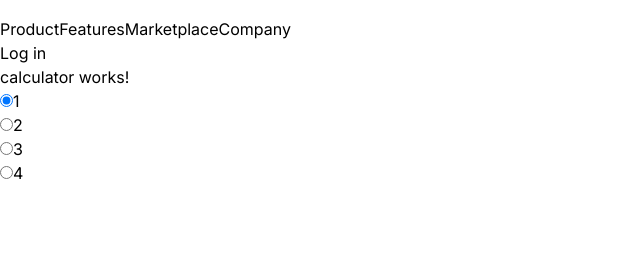
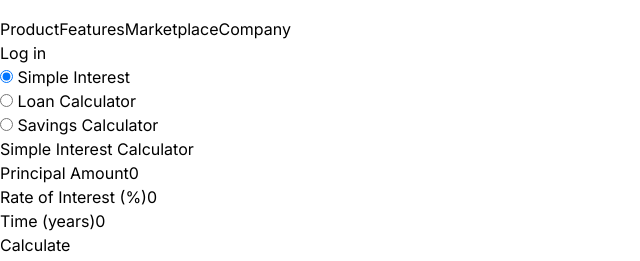
Before and after one commit to harry427903/angular-project, an Angular app: page /calculator in a window 1280 px wide. Shown: the part 726-987 px from the top of the page, without its empty margins (0-640 px from the left). Before the commit the page ends 911 px from the top, so only its background shows below. Built offline with nearby package versions, Linux system fonts and the light colour scheme; a web font is replaced by a local one.

Commit message:
changes made

```diff
--- a/src/app/app.module.ts
+++ b/src/app/app.module.ts
@@ -9,6 +9,8 @@ import { AboutComponent } from './about/about.component';
 import { CalculatorComponent } from './calculator/calculator.component';
 import { FeaturesComponent } from './features/features.component';
 import { LowerpartComponent } from './lowerpart/lowerpart.component';
+import { FormsModule } from '@angular/forms';
+
 import { FooterComponent } from './footer/footer.component';
 import { FaqComponent } from './faq/faq.component';
 
@@ -26,7 +28,8 @@ import { FaqComponent } from './faq/faq.component';
   ],
   imports: [
     BrowserModule,
-    AppRoutingModule
+    AppRoutingModule,
+    FormsModule,
   ],
   providers: [],
   bootstrap: [AppComponent]
--- a/src/app/calculator/calculator.component.html
+++ b/src/app/calculator/calculator.component.html
@@ -1,25 +1,192 @@
-<p>calculator works!</p>
-<!-- component -->
-<main class="grid min-h-screen w-full place-items-center">
-    <div class="grid w-[40rem] grid-cols-4 gap-2 rounded-xl bg-gray-200 p-2">
-        <div>
-            <input type="radio" name="option" id="1" value="1" class="peer hidden" checked />
-            <label for="1" class="block cursor-pointer select-none rounded-xl p-2 text-center peer-checked:bg-blue-500 peer-checked:font-bold peer-checked:text-white">1</label>
+<main class="grid min-h-screen w-full justify-center">
+
+  <div
+    class="grid w-[40rem] grid-cols-3 gap-2 h-[3.5rem] rounded-xl bg-gray-200 p-2"
+  >
+    <div *ngFor="let option of calculatorOptions" class="text-center">
+      <input
+        type="radio"
+        name="option"
+        [id]="option.value"
+        [(ngModel)]="selectedCalculator"
+        [value]="option.value"
+        class="peer hidden"
+      />
+      <label
+        [for]="option.value"
+        class="block cursor-pointer select-none rounded-xl p-2 text-center peer-checked:bg-blue-500 peer-checked:font-bold peer-checked:text-white"
+      >
+        {{ option.label }}
+      </label>
+    </div>
+  </div>
+
+  <div
+    class="calculator-panel mt-2"
+    *ngIf="selectedCalculator === 'simple-interest'"
+  >
+    <!-- Simple Interest Calculator -->
+
+    <div class="container">
+      <div class="calculator-panel">
+        <div *ngIf="selectedCalculator === 'simple-interest'" class="mt-4">
+          <h3 class="text-3xl font-semibold text-center mb-4">
+            Simple Interest Calculator
+          </h3>
+          <div class="mb-4">
+            <label for="principal" class="text-lg font-medium block mb-2"
+              >Principal Amount</label
+            >
+            <input
+              type="number"
+              id="principal"
+              [(ngModel)]="principal"
+              class="input-field"
+            />
+          </div>
+          <div class="mb-4">
+            <label for="rate" class="text-lg font-medium block mb-2"
+              >Rate of Interest (%)</label
+            >
+            <input
+              type="number"
+              id="rate"
+              [(ngModel)]="rate"
+              class="input-field"
+            />
+          </div>
+          <div class="mb-4">
+            <label for="time" class="text-lg font-medium block mb-2"
+              >Time (years)</label
+            >
+            <input
+              type="number"
+              id="time"
+              [(ngModel)]="time"
+              class="input-field"
+            />
+          </div>
+          <button
+            class="bg-blue-500 hover:bg-blue-600 text-white font-medium py-2 px-4 rounded-md"
+            (click)="calculateSimpleInterest()"
+          >
+            Calculate
+          </button>
+          <div class="mt-4 text-2xl font-semibold">
+            Simple Interest: {{ simpleInterestResult }}
+          </div>
+        </div>
+      </div>
+    </div>
+  </div>
+
+  <div class="calculator-panel mt-4" *ngIf="selectedCalculator === 'loan'">
+    <!-- Loan Calculator -->
+    <h3 class="text-center">Loan Calculator</h3>
+
+    <div class="flex justify-center items-center h-screen">
+      <div class="bg-white rounded-lg shadow-lg p-10 w-96">
+        <h3 class="text-center text-2xl font-bold">Loan Calculator</h3>
+
+        <div class="flex flex-col gap-4 mt-4">
+          <div class="flex flex-row gap-4">
+            <label for="loanAmount" class="font-medium">Loan Amount</label>
+            <input
+              type="number"
+              id="loanAmount"
+              [(ngModel)]="loanAmount"
+              class="border border-gray-300 rounded-md px-2 py-1"
+            />
+          </div>
+
+          <div class="flex flex-row gap-4">
+            <label for="loanInterestRate" class="font-medium"
+              >Interest Rate (%)</label
+            >
+            <input
+              type="number"
+              id="loanInterestRate"
+              [(ngModel)]="loanInterestRate"
+              class="border border-gray-300 rounded-md px-2 py-1"
+            />
+          </div>
+
+          <div class="flex flex-row gap-4">
+            <label for="loanTerm" class="font-medium">Loan Term (years)</label>
+            <input
+              type="number"
+              id="loanTerm"
+              [(ngModel)]="loanTerm"
+              class="border border-gray-300 rounded-md px-2 py-1"
+            />
+          </div>
         </div>
 
-        <div>
-            <input type="radio" name="option" id="2" value="2" class="peer hidden" />
-            <label for="2" class="block cursor-pointer select-none rounded-xl p-2 text-center peer-checked:bg-blue-500 peer-checked:font-bold peer-checked:text-white">2</label>
+        <button
+          class="bg-blue-500 hover:bg-blue-700 text-white font-bold py-2 px-4 rounded-md mt-4"
+          (click)="calculateLoan()"
+        >
+          Calculate
+        </button>
+
+        <h4 class="text-center mt-4 text-lg font-medium">
+          Total Loan Amount: {{ loanAmountResult }}
+        </h4>
+      </div>
+    </div>
+  </div>
+
+  <div class="calculator-panel mt-4" *ngIf="selectedCalculator === 'savings'">
+    <!-- Savings Calculator -->
+    <h3 class="text-center">Savings Calculator</h3>
+
+    <div class="flex justify-center items-center h-screen">
+      <div class="bg-white rounded-lg shadow-lg p-10 w-96">
+        <h3 class="text-center text-2xl font-bold">Savings Calculator</h3>
+
+        <div class="flex flex-col gap-4 mt-4">
+          <div class="flex flex-row gap-4">
+            <label for="salary" class="font-medium">Salary</label>
+            <input
+              type="number"
+              id="salary"
+              [(ngModel)]="salary"
+              class="border border-gray-300 rounded-md px-2 py-1"
+            />
+          </div>
+
+          <div class="flex flex-row gap-4">
+            <label for="expenditure" class="font-medium">Expenditure</label>
+            <input
+              type="number"
+              id="expenditure"
+              [(ngModel)]="expenditure"
+              class="border border-gray-300 rounded-md px-2 py-1"
+            />
+          </div>
+
+          <div class="flex flex-row gap-4">
+            <label for="savings" class="font-medium">Savings</label>
+            <input
+              type="number"
+              id="savings"
+              [(ngModel)]="savings"
+              class="border border-gray-300 rounded-md px-2 py-1"
+            />
+          </div>
         </div>
 
-        <div>
-            <input type="radio" name="option" id="3" value="3" class="peer hidden" />
-            <label for="3" class="block cursor-pointer select-none rounded-xl p-2 text-center peer-checked:bg-blue-500 peer-checked:font-bold peer-checked:text-white">3</label>
-        </div>
+        <button
+          class="bg-blue-500 hover:bg-blue-700 text-white font-bold py-2 px-4 rounded-md mt-4"
+          (click)="calculateSavings()"
+        >
+          Calculate
+        </button>
 
-        <div>
-            <input type="radio" name="option" id="4" value="3" class="peer hidden" />
-            <label for="4" class="block cursor-pointer select-none rounded-xl p-2 text-center peer-checked:bg-blue-500 peer-checked:font-bold peer-checked:text-white">4</label>
-        </div>
+        <h4 class="text-center mt-4 text-lg font-medium">
+          Yearly Savings: {{ yearlySavingsResult }}
+        </h4>
+      </div>
     </div>
+  </div>
 </main>
--- a/src/app/calculator/calculator.component.ts
+++ b/src/app/calculator/calculator.component.ts
@@ -7,4 +7,47 @@ import { Component } from '@angular/core';
 })
 export class CalculatorComponent {
 
+  selectedCalculator: string = 'simple-interest';
+  calculatorOptions = [
+    { value: 'simple-interest', label: 'Simple Interest' },
+    { value: 'loan', label: 'Loan Calculator' },
+    { value: 'savings', label: 'Savings Calculator' },
+  ];
+
+ // selectedCalculator: string = 'simple-interest'; // Default selection
+  principal: number = 0;
+  rate: number = 0;
+  time: number = 0;
+  simpleInterestResult: number | null = null;
+
+
+  // Loan Calculator fields
+  loanAmount: number = 0;
+  loanInterestRate: number = 0;
+  loanTerm: number = 0;
+  loanAmountResult: number | null = null;
+
+
+  // Savings Calculator fields
+  salary: number = 0;
+  expenditure: number = 0;
+  savings: number = 0;
+  yearlySavingsResult: number | null = null;
+
+
+  calculateSimpleInterest() {
+
+
+    this.simpleInterestResult = (this.principal * this.rate * this.time) / 100;
+  }
+
+  calculateLoan() {
+    const monthlyInterestRate = this.loanInterestRate / 12 / 100;
+    const numberOfPayments = this.loanTerm * 12;
+    this.loanAmountResult = (this.loanAmount * monthlyInterestRate) / (1 - Math.pow(1 + monthlyInterestRate, -numberOfPayments));
+  }
+
+  calculateSavings() {
+    this.yearlySavingsResult = this.salary - this.expenditure - this.savings;
+  }
 }
--- a/src/app/header/header.component.html
+++ b/src/app/header/header.component.html
@@ -1,4 +1,4 @@
-<header class="absolute inset-x-0 top-0 z-50 px-8">
+<header class="absolute inset-x-0 top-0 z-50 px-8 shadow-lg">
     <nav class="flex items-center justify-between p-6 lg:px-8" aria-label="Global">
       <div class="flex lg:flex-1">
         <a href="#" class="-m-1.5 p-1.5">
@@ -25,7 +25,7 @@
       </div>
     </nav>
     <!-- Mobile menu, show/hide based on menu open state. -->
-    <div class="lg:hidden md:hidden" role="dialog" aria-modal="true">
+    <div class="hidden lg:hidden md:hidden" role="dialog" aria-modal="true">
       <!-- Background backdrop, show/hide based on slide-over state. -->
       <div class="fixed inset-0 z-50"></div>
       <div class="fixed inset-y-0 right-0 z-50 w-full overflow-y-auto bg-white px-6 py-6 sm:max-w-sm sm:ring-1 sm:ring-gray-900/10">
--- a/src/styles.css
+++ b/src/styles.css
@@ -11,6 +11,11 @@
 
 * {
     font-family: "Inter", sans-serif;
+
+}
+
+:root {
+    overflow-x: hidden;
 }
 
 
```
Also changed, not shown: src/app/home/home.component.html (+25 -80 lines).
